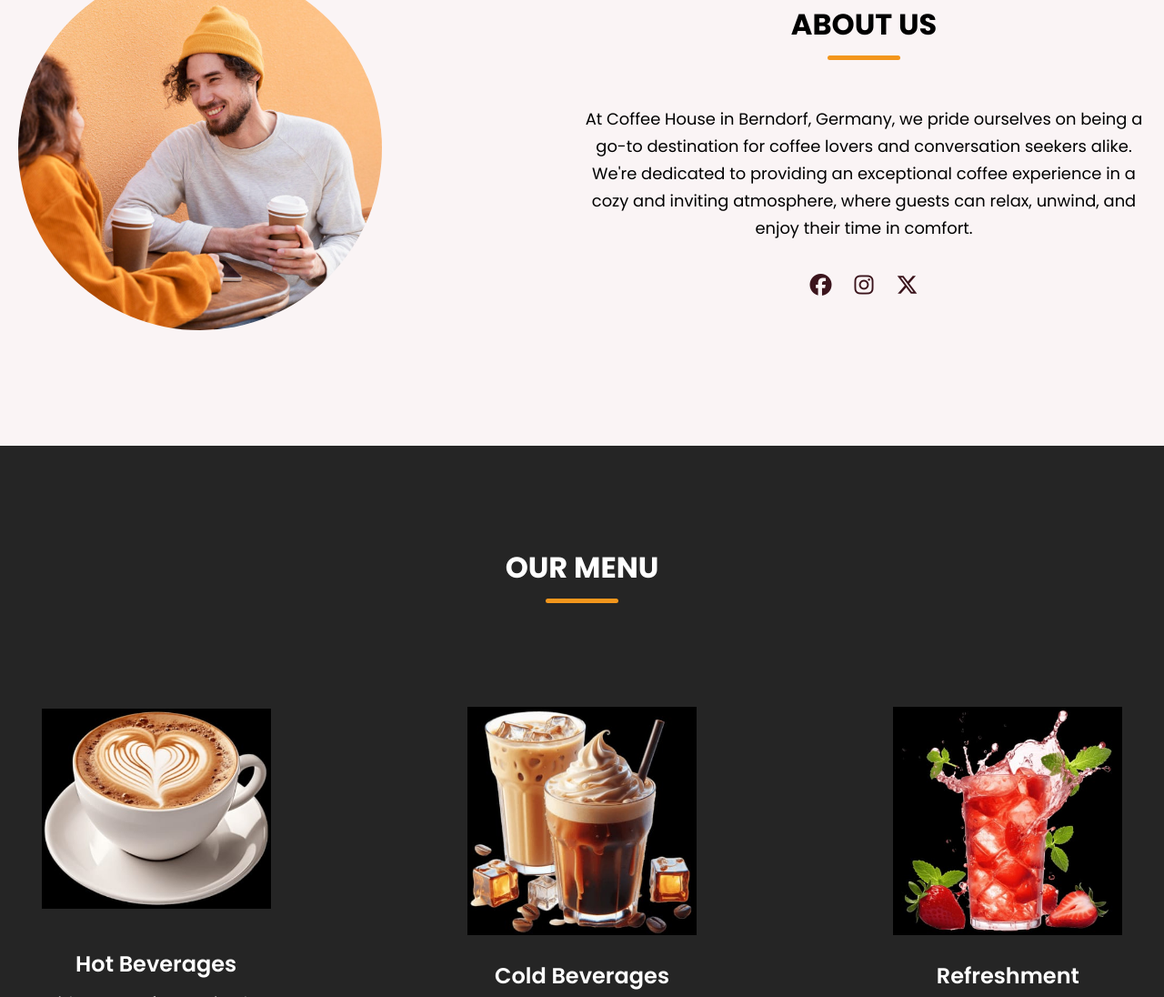
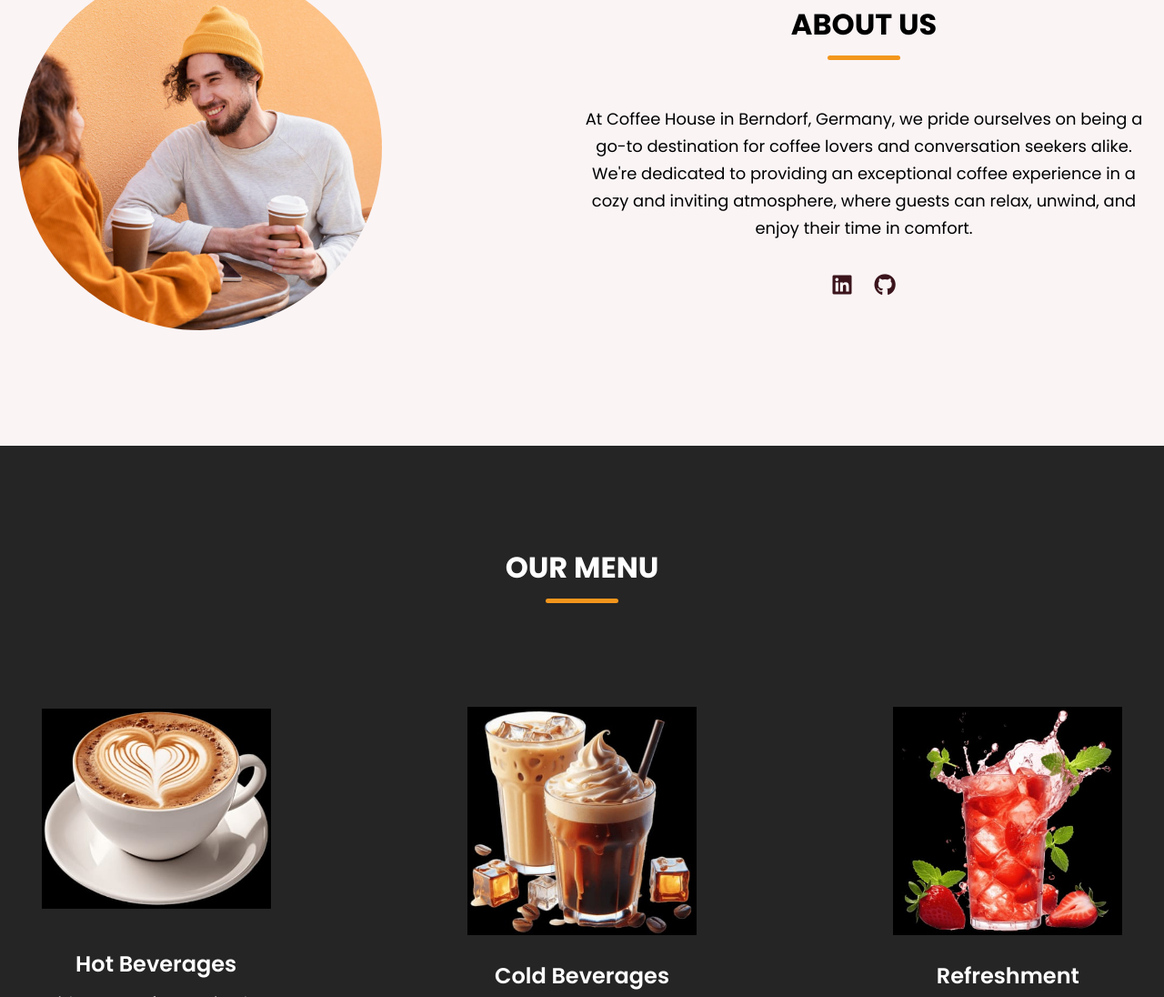
Before and after one commit to mixin07/Coffee-Website, a plain HTML site: page index.html in a window 1280 px wide. Shown: the part 957-2053 px from the top of the page at 91% size. Drawn offline with nearby package versions, Linux system fonts and the light colour scheme; a web font is replaced by a local one.

Commit message:
Initial commit: Added coffee website files and updated links

```diff
--- a/index.html
+++ b/index.html
@@ -70,9 +70,8 @@
             <h2 class="section-title">About Us</h2>
             <p class="text">At Coffee House in Berndorf, Germany, we pride ourselves on being a go-to destination for coffee lovers and conversation seekers alike. We're dedicated to providing an exceptional coffee experience in a cozy and inviting atmosphere, where guests can relax, unwind, and enjoy their time in comfort.</p>
             <div class="social-link-list">
-              <a href="#" class="social-link"><i class="fa-brands fa-facebook"></i></a>
-              <a href="#" class="social-link"><i class="fa-brands fa-instagram"></i></a>
-              <a href="#" class="social-link"><i class="fa-brands fa-x-twitter"></i></a>
+              <a href="www.linkedin.com/in/j-mirudhula" class="social-link"><i class="fa-brands fa-linkedin"></i></a>
+            <a href="https://github.com/mixin07" class="social-link"><i class="fa-brands fa-github"></i></a>
             </div>
           </div>
         </div>
```
